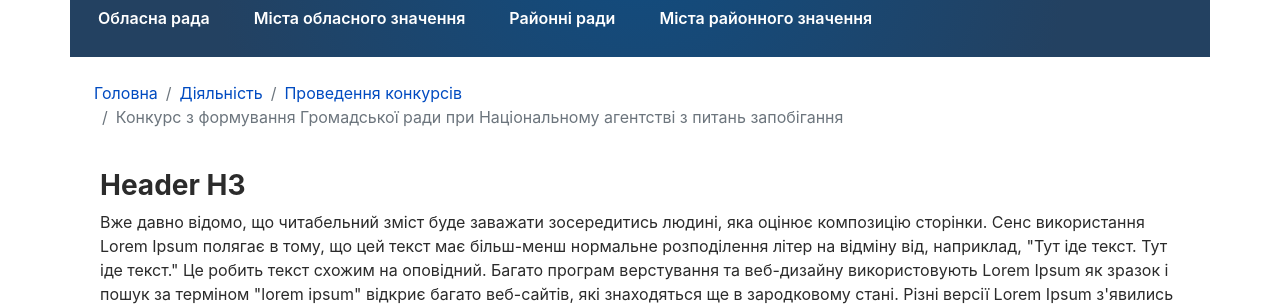
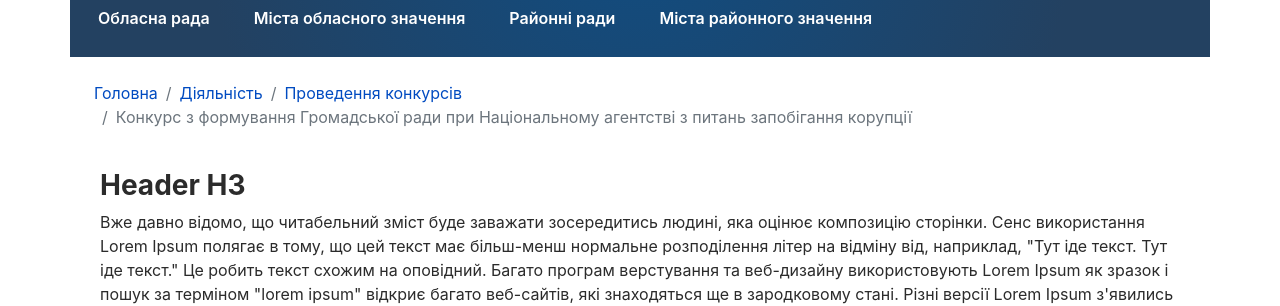
Before and after one commit to typo3uk/typo3uk.github.io, a Jekyll site: the page built from index.html, in a window 1280 px wide. Shown: the part 243-549 px from the top of the page. Built offline with Jekyll 4.4.1, drawn with Linux system fonts in a browser that asks for light colours.

Commit message:
Change #192

```diff
--- a/_sass/t3ppua/_breadcrumb.scss
+++ b/_sass/t3ppua/_breadcrumb.scss
@@ -13,17 +13,17 @@
     padding-bottom: 0;
   }
 }
-// .main-breadcrumbs .breadcrumb {
-//   padding: 0;
-//   margin-bottom: 0;
-//   background-color: transparent;
-//   text-overflow: ellipsis;
-//   white-space: nowrap;
-//   overflow: hidden;
-//   padding-bottom: 5px;
-//   padding-top: 10px;
-//   border-radius: 0;
-// }
+.main-breadcrumbs .breadcrumb {
+  // padding: 0;
+  // margin-bottom: 0;
+  // background-color: transparent;
+  text-overflow: ellipsis;
+  white-space: nowrap;
+  // overflow: hidden;
+  // padding-bottom: 5px;
+  // padding-top: 10px;
+  // border-radius: 0;
+}
 // .main-breadcrumbs .breadcrumb>li {
 //   display: inline-block;
 // }
@@ -76,8 +76,8 @@
   max-width: 750px;
   text-overflow: ellipsis;
   white-space: nowrap;
-  overflow: hidden;
-  position: relative;
+  // overflow: hidden;
+  // position: relative;
   // top: 4px;
 }
 // .main-breadcrumbs .breadcrumb>li.active sup {
```
